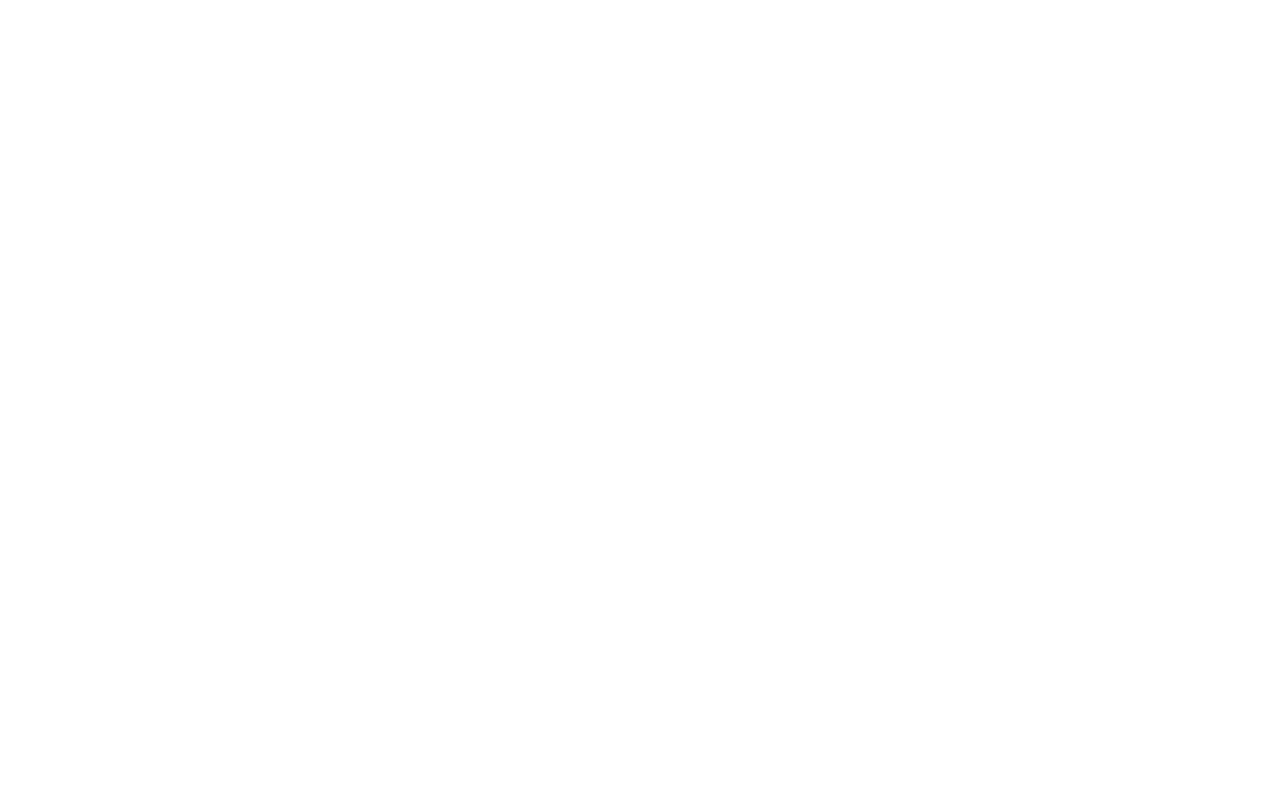
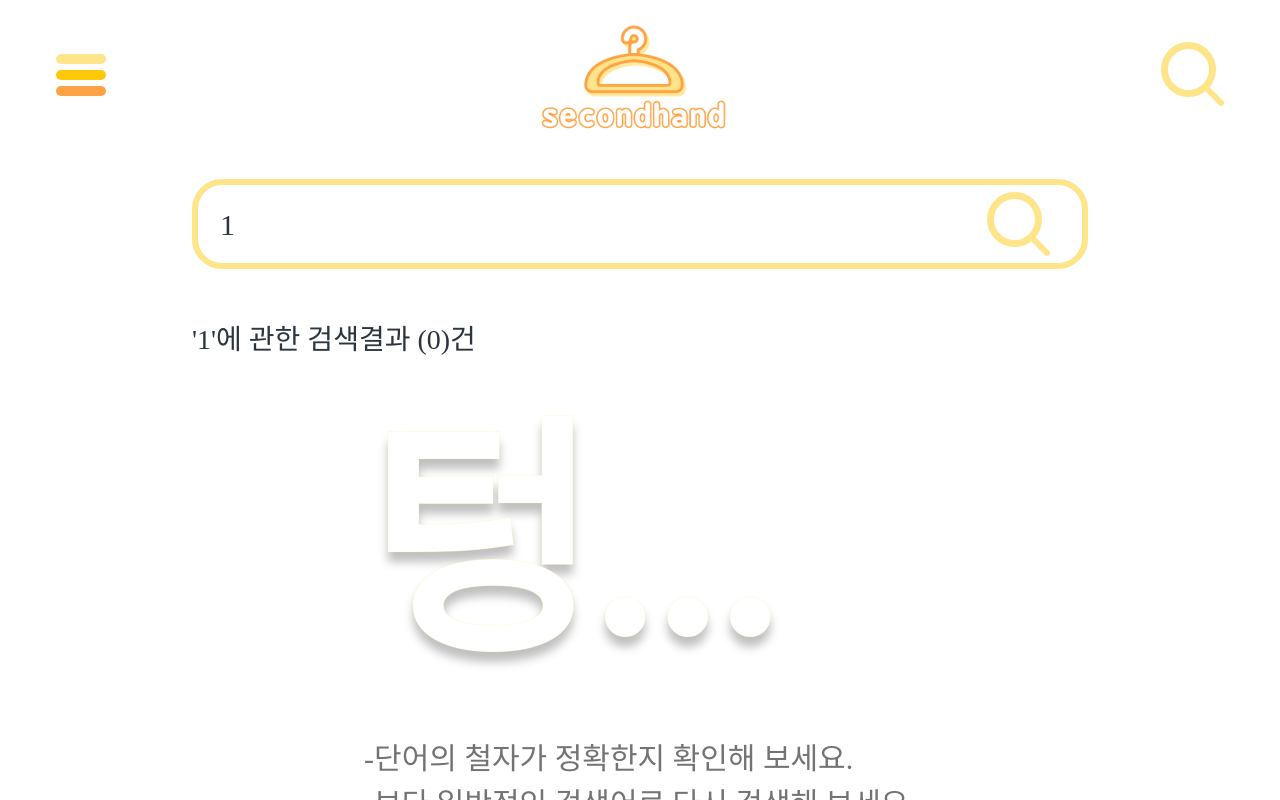
Before and after one commit to kimsangho611/Software-Engineering, a React (Create React App) app: page /search/1 in a window 1280 px wide. Before the commit this address had no page. Built offline with nearby package versions, Linux system fonts and the light colour scheme; a web font is replaced by a local one.

Commit message:
:bug: 검색 주소 변경

```diff
--- a/src/App.js
+++ b/src/App.js
@@ -17,7 +17,7 @@
           <Route path="/signup" element={<SignUp />} />
           <Route path="/drop" element={<Drop />} />
           <Route path="/drop/success" element={<DropSuccess />} />
-          <Route path="/search" element={<Search />} />
+          <Route path="/search/:word" element={<Search />} />
         </Routes>
       </BrowserRouter>
     </div>
--- a/src/pages/search/search.jsx
+++ b/src/pages/search/search.jsx
@@ -7,6 +7,7 @@
 import { useParams } from "react-router-dom";
 const Search = () => {
   const params = useParams();
+  console.log("params=", params);
   const [searchString, setSearchString] = useState(params.word);
   const [list, setList] = useState([]);
   return (
```
